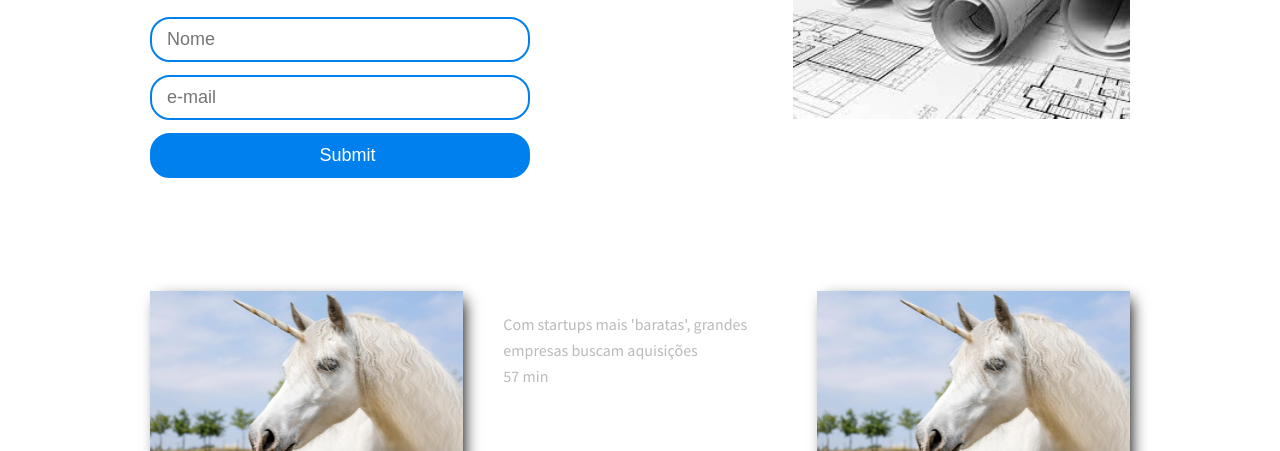
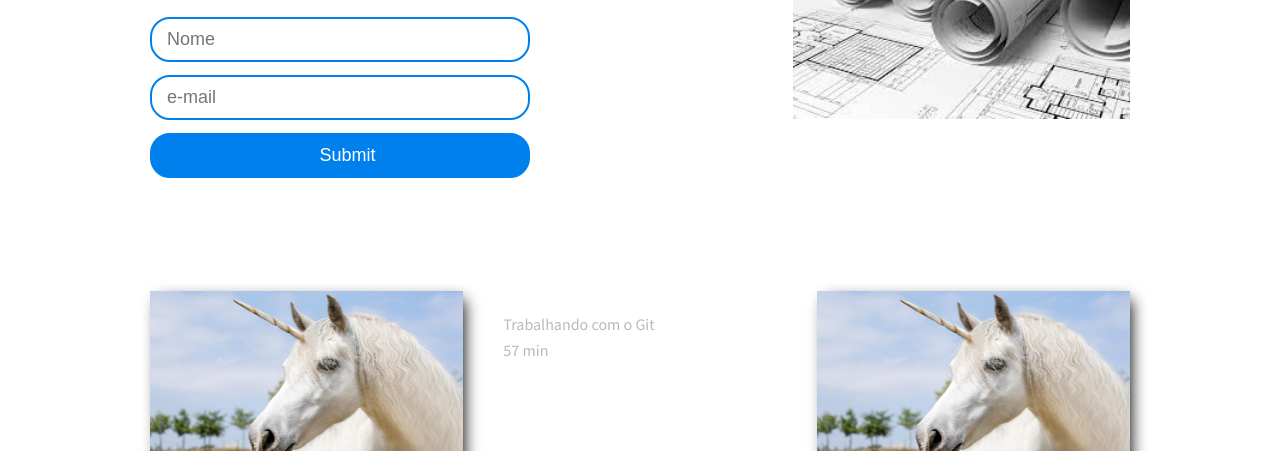
Before and after one commit to ClogerF/portfolio-cloger, a plain HTML site: page Desafio5.html in a window 1280 px wide. Shown: the part 349-800 px from the top of the page. Drawn offline with Linux system fonts and the light colour scheme.

Commit message:
uptade project 1 description

```diff
--- a/Desafio5.html
+++ b/Desafio5.html
@@ -61,7 +61,7 @@
                     </div>
                     <div class="content">
                         <p class="title text--medium">
-                            Com startups mais 'baratas', grandes empresas buscam aquisições
+                            Trabalhando com o Git
                         </p>
                         <div class="info">
                             <p class="text--medium">57 min</p>
```
